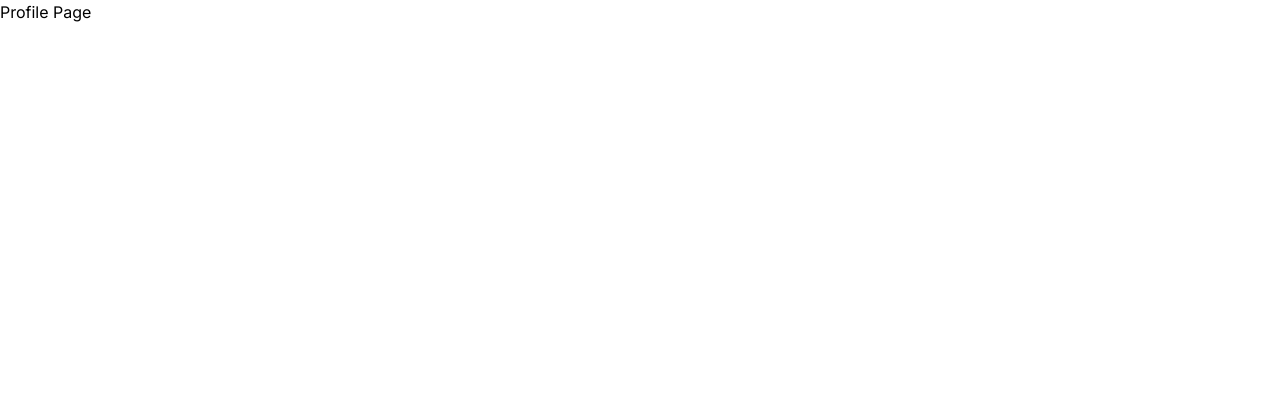
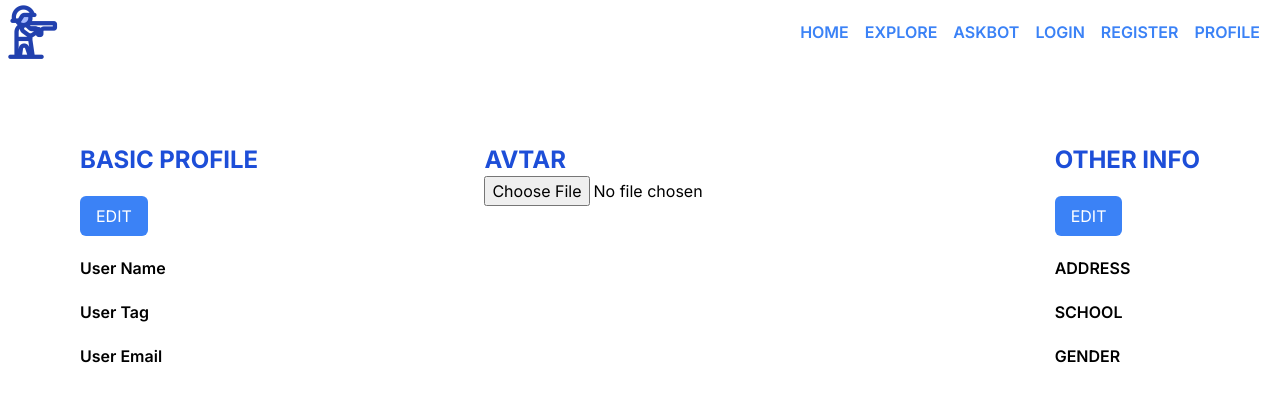
Before and after one commit to Palak-jais/Crack-SSB, a Next.js app: page /profile in a window 1280 px wide. Shown: the top 402 px of the page. Built offline with nearby package versions, Linux system fonts and the light colour scheme.

Commit message:
added profile page

```diff
--- a/components/ui/footer.tsx
+++ b/components/ui/footer.tsx
@@ -3,10 +3,9 @@ export default function Footer(){
     return<>
         <footer className="bg-blue-500 text-white py-6 h-50 w-100">
         <div className="container mx-auto flex items-center justify-between">
-          <p className="p-10">{new Date().getFullYear()} Crack SSB. All rights reserved.</p>
+          <p className="p-10">{new Date().getFullYear()} Crack SSB.</p>
           <div className=" p-10">
-            <div><a href="#" className="hover:text-gray-500">EXPLORE</a></div>
-            <div><a href="#" className="hover:text-gray-500">CHAT</a></div>
+            <p className="p-10"> All rights reserved.</p>
           </div>
         </div>
       </footer>
--- a/components/layout.tsx
+++ b/components/ui/layout.tsx
@@ -13,9 +13,10 @@ const Layout = () => {
               <ul className='flex p-5'>
               <Link className="pl-4 pl-4 text-blue-500 font-semibold hover:opacity-75" href="/">HOME</Link>
               <Link className="pl-4 pl-4 text-blue-500 font-semibold hover:opacity-75" href="/explore">EXPLORE</Link>
-                <Link className="pl-4 pl-4 text-blue-500 font-semibold hover:opacity-75" href="/login">LOGIN</Link>
-                <Link className="pl-4 pl-4 text-blue-500 font-semibold hover:opacity-75" href="/signup">REGISTER</Link>
-                <Link className="pl-4 pl-4 text-blue-500 font-semibold hover:opacity-75" href="/profile">PROFILE</Link>
+              <Link className="pl-4 pl-4 text-blue-500 font-semibold hover:opacity-75" href="/bot">ASKBOT</Link>
+              <Link className="pl-4 pl-4 text-blue-500 font-semibold hover:opacity-75" href="/login">LOGIN</Link>
+              <Link className="pl-4 pl-4 text-blue-500 font-semibold hover:opacity-75" href="/signup">REGISTER</Link>
+              <Link className="pl-4 pl-4 text-blue-500 font-semibold hover:opacity-75" href="/profile">PROFILE</Link>
               </ul>
      </div>
     </nav>
--- a/package.json
+++ b/package.json
@@ -18,6 +18,7 @@
     "dotenv": "^16.3.1",
     "jsonwebtoken": "^9.0.1",
     "langchain": "^0.0.132",
+    "lucide-react": "^0.269.0",
     "mongoose": "^7.4.2",
     "next": "13.4.12",
     "pinecone": "^0.1.0",
--- /dev/null
+++ b/src/app/bot/page.tsx
@@ -0,0 +1,9 @@
+import React from "react";
+import Layout from "../../../components/ui/layout";
+export default function Bot(){
+    return <>
+    <Layout/>
+
+
+    </>
+}
--- a/src/app/explore/page.tsx
+++ b/src/app/explore/page.tsx
@@ -1,5 +1,5 @@
 import React from 'react'
-import Layout from '../../../components/layout'
+import Layout from '../../../components/ui/layout'
 export default  function Explore(){
     return <>
     <Layout/>
--- a/src/app/login/page.tsx
+++ b/src/app/login/page.tsx
@@ -1,6 +1,6 @@
 "use client"
 import React, { useState } from "react";
-import Layout from "../../../components/layout";
+import Layout from "../../../components/ui/layout";
 import axios from "axios";
 import Swal from "sweetalert2";
 export default function Login(){
--- a/src/app/page.tsx
+++ b/src/app/page.tsx
@@ -1,5 +1,5 @@
 import React from 'react'
-import Layout from '../../components/layout'
+import Layout from '../../components/ui/layout'
 import Footer from '../../components/ui/footer'
 import Link from 'next/link'
 export default function Home() {
--- a/src/app/profile/page.tsx
+++ b/src/app/profile/page.tsx
@@ -1,6 +1,33 @@
 import React from "react";
+import Layout from "../../../components/ui/layout";
 export default function Profile(){
     return(
-        <h1>Profile Page</h1>
+        <>
+        <Layout/>
+        <div className="flex justify-between p-20">
+            <div className="">
+
+                <h1 className="text-2xl text-blue-700 font-bold">BASIC PROFILE</h1>
+                <button  className='bg-blue-500 text-white px-4 py-2 rounded-md mt-5 hover:opacity-75'>EDIT</button>
+                <h1 className="font-semibold mt-5 mb-5">User Name</h1>
+                <h2 className="font-semibold mt-5 mb-5">User Tag</h2>
+                <h2 className="font-semibold mt-5 mb-5">User Email</h2>
+            </div>
+            <div>
+            <h1 className="text-2xl text-blue-700 font-bold">AVTAR</h1>
+            <input className="" type="file" placeholder="user profile"></input>
+            </div>
+            <div className="">
+                <h1 className="text-2xl text-blue-700 font-bold">OTHER INFO</h1>
+                <button className='bg-blue-500 text-white px-4 py-2 rounded-md mt-5 hover:opacity-75'>EDIT </button>
+                <h2 className="font-semibold mt-5 mb-5">ADDRESS</h2>
+                <h2 className="font-semibold mt-5 mb-5">SCHOOL</h2>
+                <h2 className="font-semibold mt-5 mb-5">GENDER</h2>
+
+            </div>
+
+        </div>
+        </>
+
     )
 }
--- a/src/app/signup/page.tsx
+++ b/src/app/signup/page.tsx
@@ -1,7 +1,7 @@
 "use client"
 import React, { useState } from "react";
 import axios from "axios";
-import Layout from "../../../components/layout";
+import Layout from "../../../components/ui/layout";
 import Swal from "sweetalert2";
 export default function Login(){
     const [email,setEmail]=useState("");
--- a/src/middleware.tsx
+++ b/src/middleware.tsx
@@ -22,6 +22,6 @@ export const config = {
   matcher: ['/',
   '/login',
   '/signup',
-'/profile']
+]
 
 }
```
